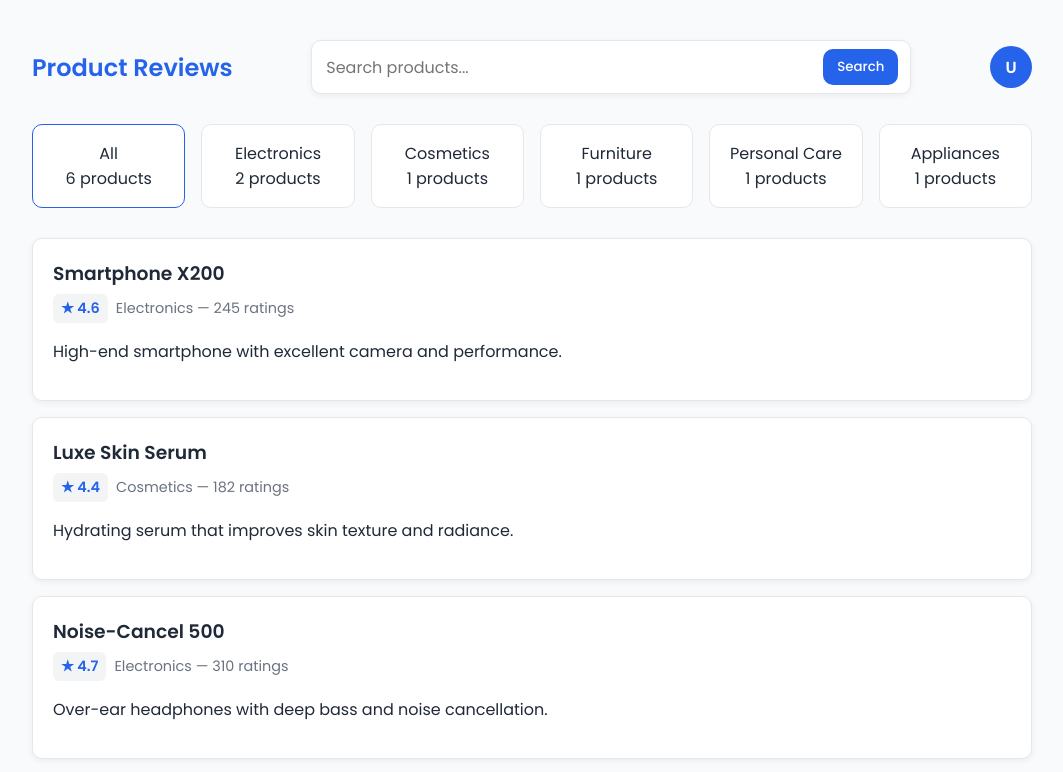
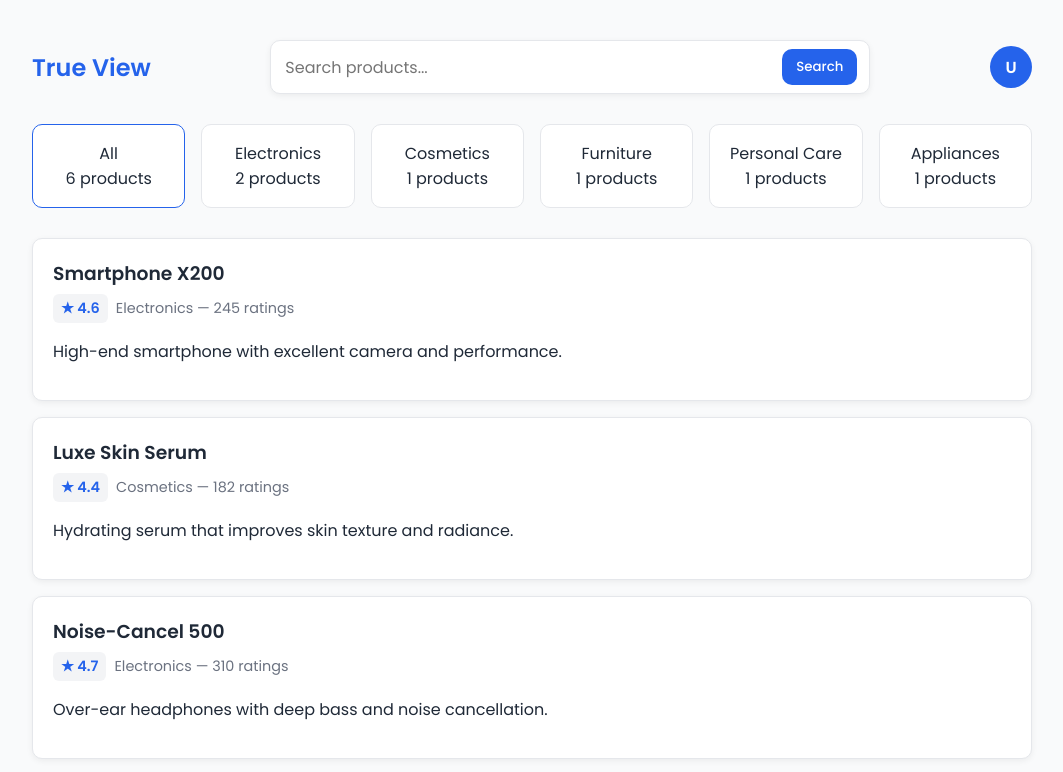
Before and after one commit to Maryam988730/true-view, a plain HTML site: page index.html in a window 1280 px wide. Shown: the top 772 px of the page, without its empty margins (108-1171 px from the left). Drawn offline with Linux system fonts and the light colour scheme.

Commit message:
changed title

```diff
--- a/index.html
+++ b/index.html
@@ -160,7 +160,7 @@
 <body>
   <div class="app">
     <header>
-      <div class="logo"><h1>Product Reviews</h1></div>
+      <div class="logo"><h1>True View</h1></div>
       <div class="search-wrap">
         <input id="searchInput" placeholder="Search products..." />
         <button class="search-btn" id="searchBtn">Search</button>
```
